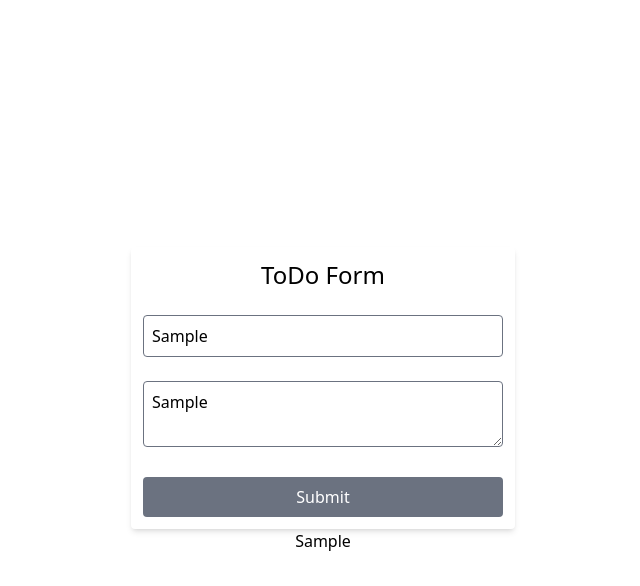
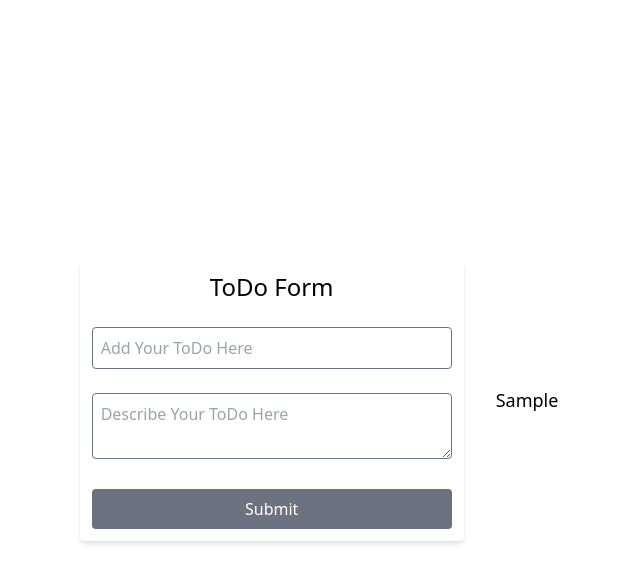
Before and after one commit to ndpniraj/react-to-do-app, a React (Vite) app: page / in a window 1280 px wide. Both pictures are taken after typing "Sample", "Sample" into the empty fields and a click on the button "Submit". Shown: the top 586 px of the page, without its empty margins (317-957 px from the left). Built offline with nearby package versions, Linux system fonts and the light colour scheme.

Commit message:
rendering error

```diff
--- a/src/App.tsx
+++ b/src/App.tsx
@@ -1,21 +1,22 @@
 import { FC, useState } from "react";
 import ToDoForm, { Data } from "./components/ToDoForm";
+import ToDoItem from "./components/ToDoItem";
 
 const App: FC = () => {
   const [tasks, setTasks] = useState<Data[]>([]);
 
   const myCustomTasks = tasks.map((item, index) => {
-    return <p key={index}>{item.title}</p>;
+    return <ToDoItem key={index} title={item.title} />;
   });
 
   return (
-    <div className="flex flex-col justify-center items-center h-screen">
+    <div className="flex justify-center items-center h-screen">
       <ToDoForm
         onSubmit={(data) => {
           setTasks([...tasks, data]);
         }}
       />
-      <div>{myCustomTasks}</div>
+      <div className="ml-6">{myCustomTasks}</div>
     </div>
   );
 };
--- a/src/components/ToDoForm.tsx
+++ b/src/components/ToDoForm.tsx
@@ -9,16 +9,27 @@ interface Props {
 const ToDoForm: FC<Props> = ({ onSubmit }) => {
   const [title, setTitle] = useState("");
   const [description, setDescription] = useState("");
+  const [error, setError] = useState("");
 
   return (
     <form
       onSubmit={(e) => {
         e.preventDefault();
+        setError("");
+
+        if (!title.trim() || !description.trim()) {
+          return setError("Please add some values");
+        }
+
         if (onSubmit) onSubmit({ title, description });
+
+        setTitle("");
+        setDescription("");
       }}
       className="space-y-6 p-3 rounded shadow-md bg-white w-96"
     >
       <h1 className="text-2xl text-center">ToDo Form</h1>
+      <p className="text-red-500">{error}</p>
       <div>
         <input
           name="title"
--- /dev/null
+++ b/src/components/ToDoItem.tsx
@@ -0,0 +1,15 @@
+import { FC } from "react";
+
+interface Props {
+  title: string;
+}
+
+const ToDoItem: FC<Props> = ({ title }) => {
+  return (
+    <div className="w-full p-2 text-lg">
+      <p>{title}</p>
+    </div>
+  );
+};
+
+export default ToDoItem;
```
